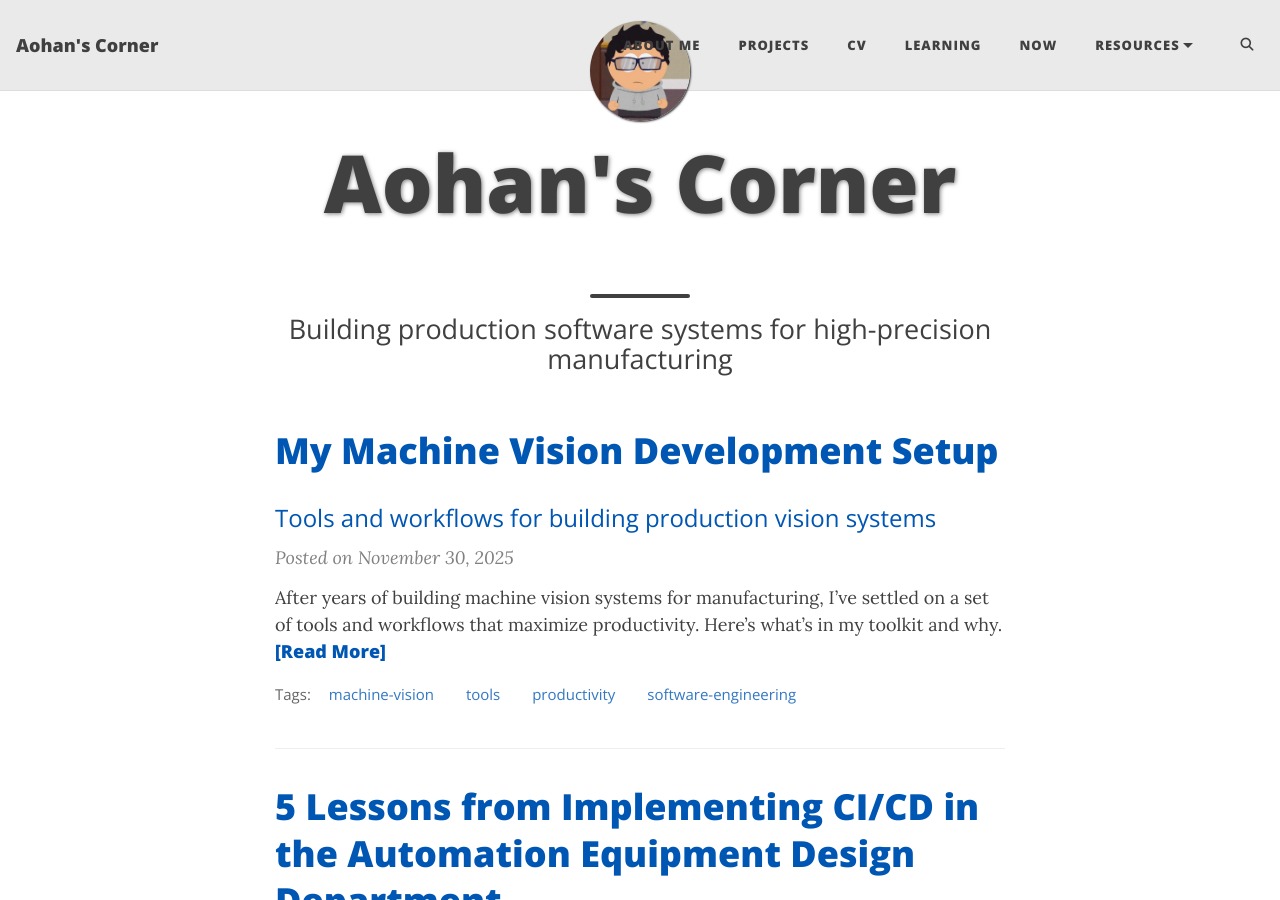
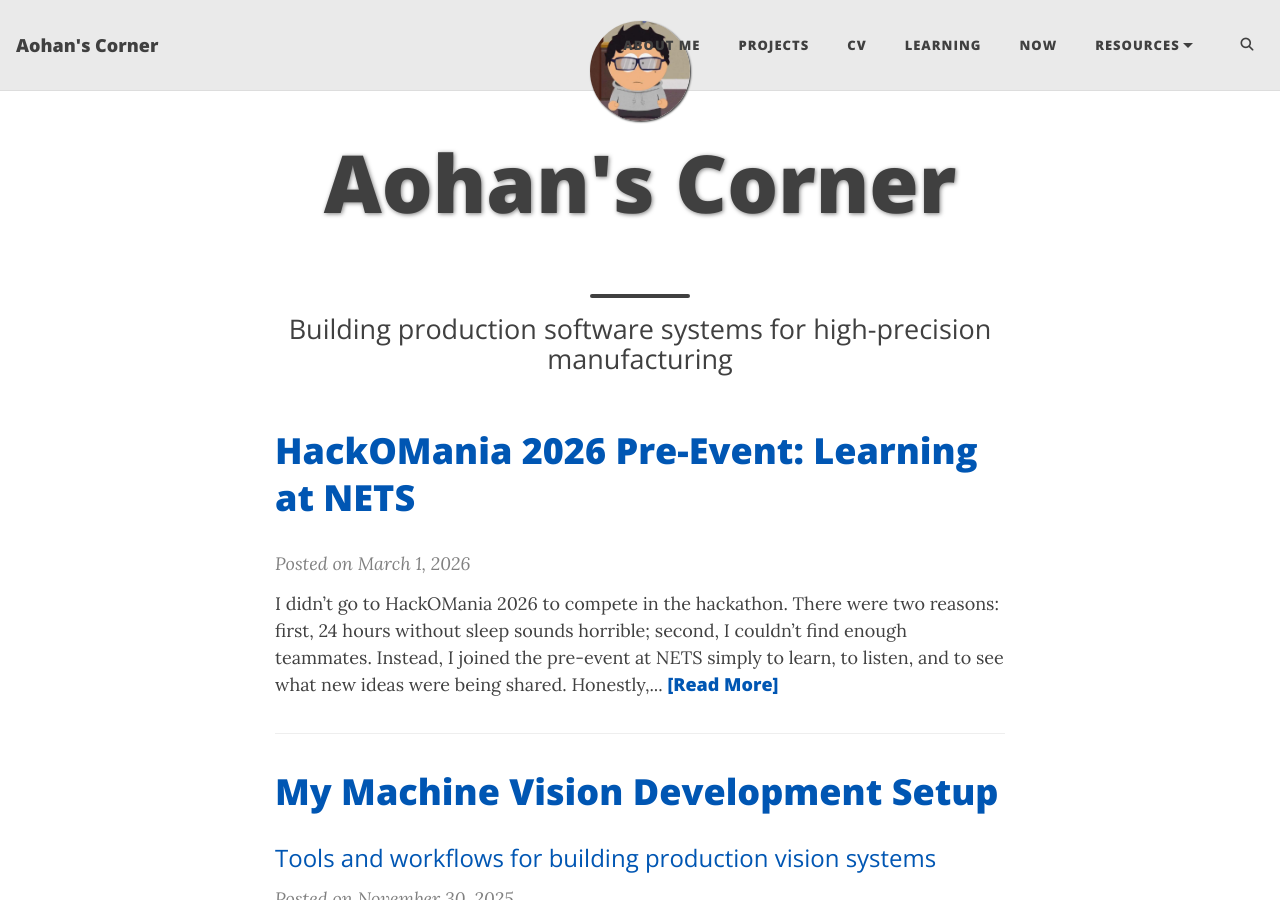
Before and after one commit to heaohan/heaohan.github.io, a Jekyll site: the page built from index.html, in a window 1280 px wide and 900 px high. Built offline with Jekyll 4.4.1, drawn with Linux system fonts in a browser that asks for light colours; the list of posts is cut into pages by our own code; comment, search, counter and statistics services are not loaded; some of the changed text lies outside the part shown.

Commit message:
feat: add HackOMania 2026 pre-event experience and update learning resources

```diff
--- /dev/null
+++ b/_posts/2026-03-01-hackomania-pre-event-experiences.md
@@ -0,0 +1,19 @@
+---
+title: "HackOMania 2026 Pre-Event: Learning at NETS"
+date: 2026-03-01
+categories: hackomania
+---
+
+I didn't go to [HackOMania 2026](https://hackomania.geekshacking.com/) to compete in the hackathon. There were two reasons: first, 24 hours without sleep sounds horrible; second, I couldn't find enough teammates. Instead, I joined the pre-event at NETS simply to learn, to listen, and to see what new ideas were being shared. Honestly, it turned out to be a rewarding decision.
+
+## Behind the Scenes at NETS
+The day began with a talk from the NETS director. I've used PayNow countless times, but I never realized NETS was the one behind its implementation. Even more surprising was hearing that MAS relies on their systems. It felt like discovering the hidden infrastructure that keeps Singapore's financial ecosystem running smoothly.
+
+## ClickHouse's Agent Demo
+Next came the ClickHouse workshop. Their employee showed a demo of an agent that could generate a graphic summary of public GitHub users. Watching data transform into vivid visuals in real time was eye-opening.
+
+## Google's ADK Session
+The Google engineer's presentation on ADK was another highlight. ADK looks interesting and useful for designing agentic applications that make multiple agents work together effectively.
+
+## My Reflection
+Even though I wasn't there to hack, I walked away with new knowledge and fresh curiosity. NETS gave me a glimpse into the backbone of payments, ClickHouse showed me the creative side of analytics, and Google opened the door to multi-agent systems.
--- a/learning.md
+++ b/learning.md
@@ -6,7 +6,8 @@ subtitle: Always remember I want to be a better Software Engineer
 
 Here is an overview of my journey in continuous learning as a software engineer. This page documents courses completed, books read, and skills acquired in my quest to become a better engineer. 😄
 
-## 🎯 Currently Learning (November 2025)
+
+## 🎯 Currently Learning (March 2026)
 
 **Recent Books Read:**
 - 📖 *AI Engineering: Building Applications with Foundation Models* - Practical AI deployment
@@ -14,7 +15,8 @@ Here is an overview of my journey in continuous learning as a software engineer.
 - 📖 *The Software Engineer's Guidebook* - Experiences of how to become a better software engineer
 - 📖 *Head First Networking* - Fundamentals of Networking Hardware
 
-**Recent Workshops:**
+**Recent Workshops & Events:**
+- ✅ HackOMania 2026 Pre-Event at NETS: Explored Singapore's payment infrastructure, ClickHouse agent demo, and Google's ADK session on multi-agent systems ([Read my experience](./_posts/2026-03-01-hackomania-pre-event-experiences.md))
 - ✅ Microsoft Build your code-first agent with Azure AI Foundry
 - ✅ Powering AI with MCP Workshop
 
--- a/now.md
+++ b/now.md
@@ -15,6 +15,7 @@ At Seagate Singapore, I'm currently:
 - Mentoring team members on software architecture and ML integration
 - Exploring ways to integrate generative AI into manufacturing workflows
 
+
 ## 📖 Learning
 
 **Recent Books Read:**
@@ -23,10 +24,12 @@ At Seagate Singapore, I'm currently:
 - *The Software Engineer's Guidebook* - Experiences of how to become a better software engineer
 - *Head First Networking* - Fundamentals of Networking Hardware
 
-**Recent Completions:**
+**Recent Events & Completions:**
+- Attended HackOMania 2026 Pre-Event at NETS: Learned about Singapore's payment backbone, ClickHouse agent demo, and Google's ADK for multi-agent systems ([blog post](./_posts/2026-03-01-hackomania-pre-event-experiences.md))
 - Microsoft Build your code-first agent with Azure AI Foundry workshop
 - Powering AI with MCP Workshop
 - Various courses on advanced NLP and deep learning optimization
+
 
 ## 🔨 Personal Projects
 
```
